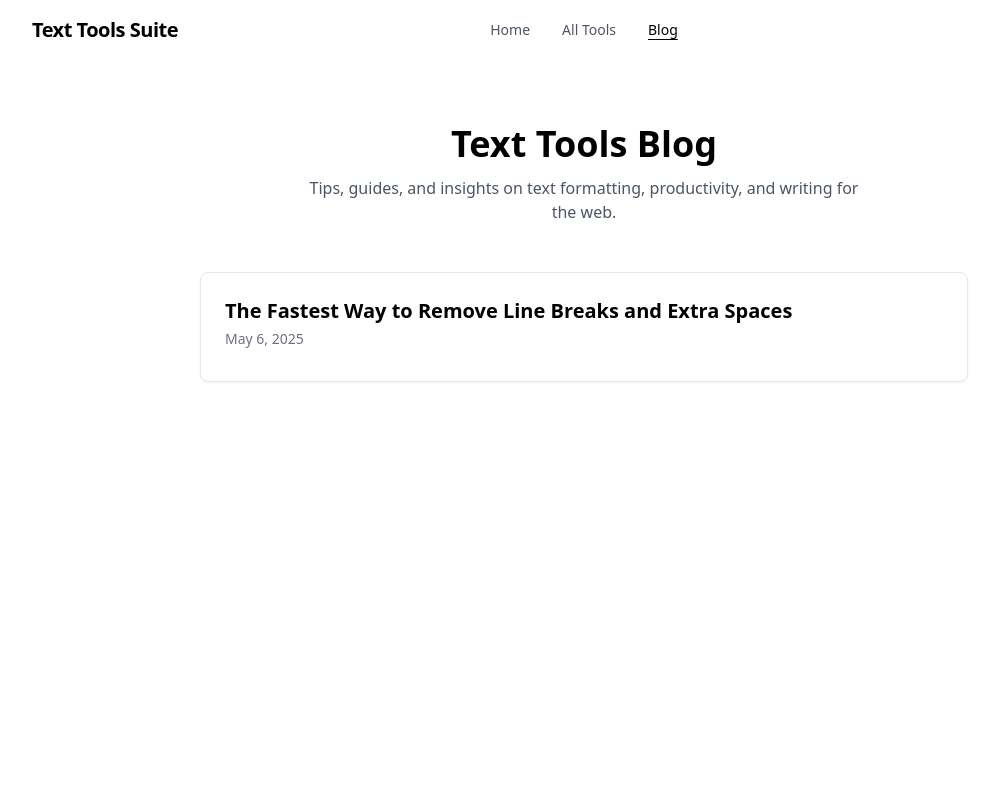
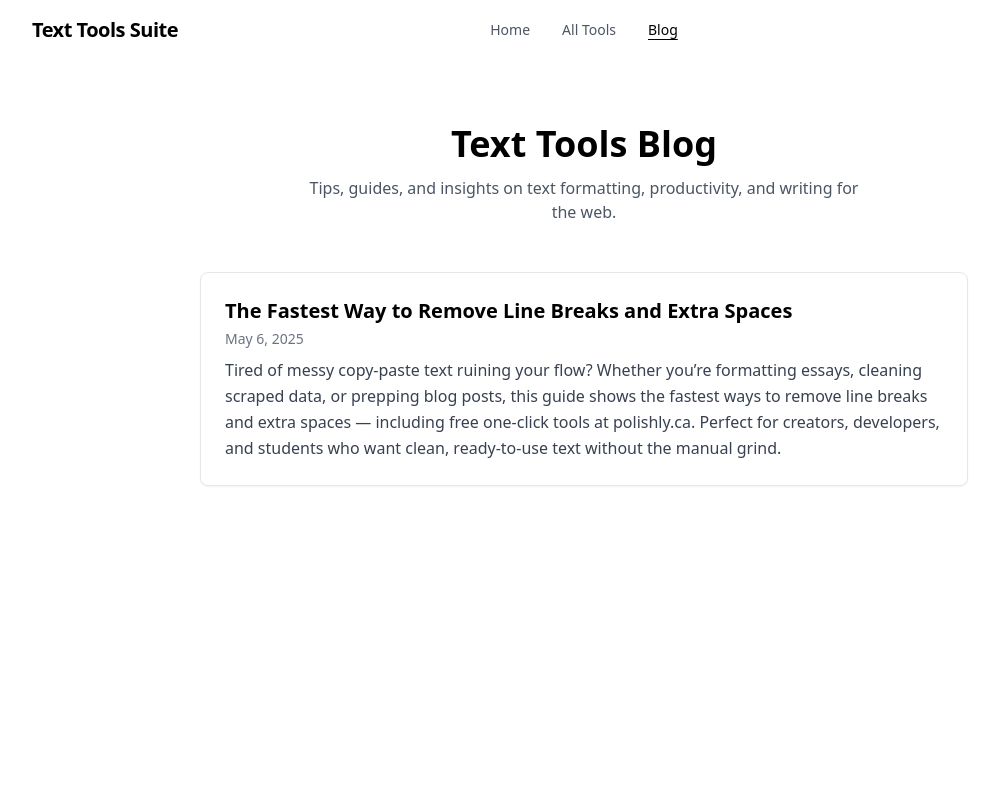
Before and after one commit to BillyBobElroy/texttoolssuite, a Next.js app: page /blog in a window 1280 px wide. Shown: the top 800 px of the page, without its empty margins (56-1055 px from the left). Built offline with nearby package versions, Linux system fonts and the light colour scheme.

Commit message:
Fixed first blog post

```diff
--- a/src/app/blog/page.tsx
+++ b/src/app/blog/page.tsx
@@ -34,6 +34,7 @@ export default async function BlogPage() {
                 day: "numeric",
               })}{" "}
             </p>
+            <p className="text-gray-700 leading-relaxed">{post.summary}</p>
             <p className="text-sm text-gray-700">{post.description}</p>
           </Link>
         ))}
--- a/src/content/blog/the-fastest-way-to-remove-line-breaks-and-extra-spaces.mdx
+++ b/src/content/blog/the-fastest-way-to-remove-line-breaks-and-extra-spaces.mdx
@@ -37,7 +37,7 @@ Why does this happen?
 PDFs aren't meant for copy-paste. They're for printing. So when you lift text out of them, the line breaks come along for the ride — even mid-sentence.
 
 - HTML source weirdness:
-Scraped content often includes non-breaking spaces, <br> tags, and rogue carriage returns.
+Scraped content often includes non-breaking spaces, br tags, and rogue carriage returns.
 
 - Manual typing or forms:
 Users hit Enter where they feel like it. Or insert five spaces instead of using a tab. Multiply that by hundreds of users, and you’ve got a formatting nightmare.
--- a/src/lib/getAllPosts.ts
+++ b/src/lib/getAllPosts.ts
@@ -9,6 +9,7 @@ export type Post = {
   title: string;
   date: string;
   description: string;
+  summary: string;
 };
 
 export async function getAllPosts(): Promise<Post[]> {
@@ -26,6 +27,7 @@ export async function getAllPosts(): Promise<Post[]> {
           title: data.title,
           date: data.date,
           description: data.description,
+          summary: data.summary,
         };
       })
     );
```
